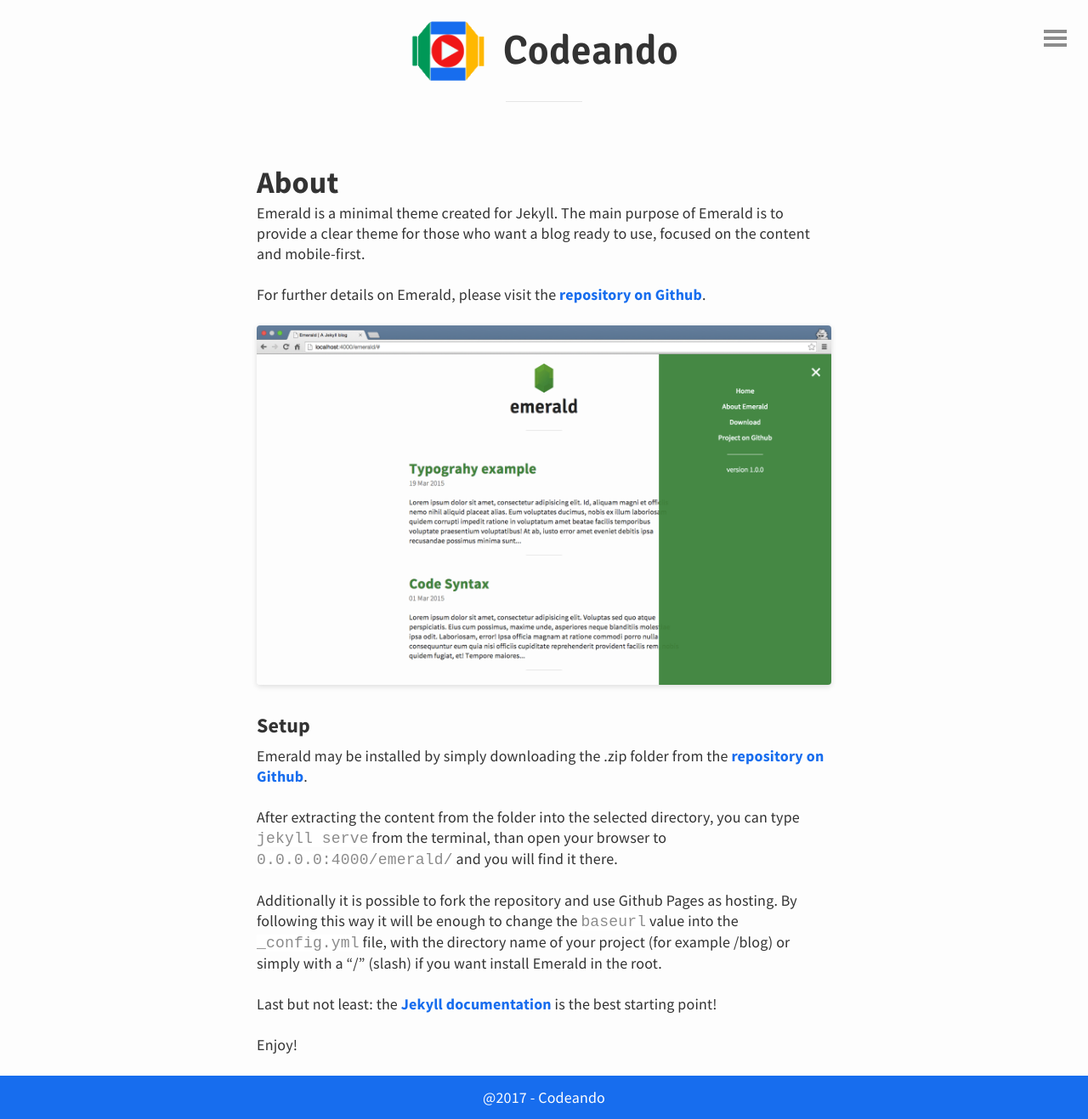
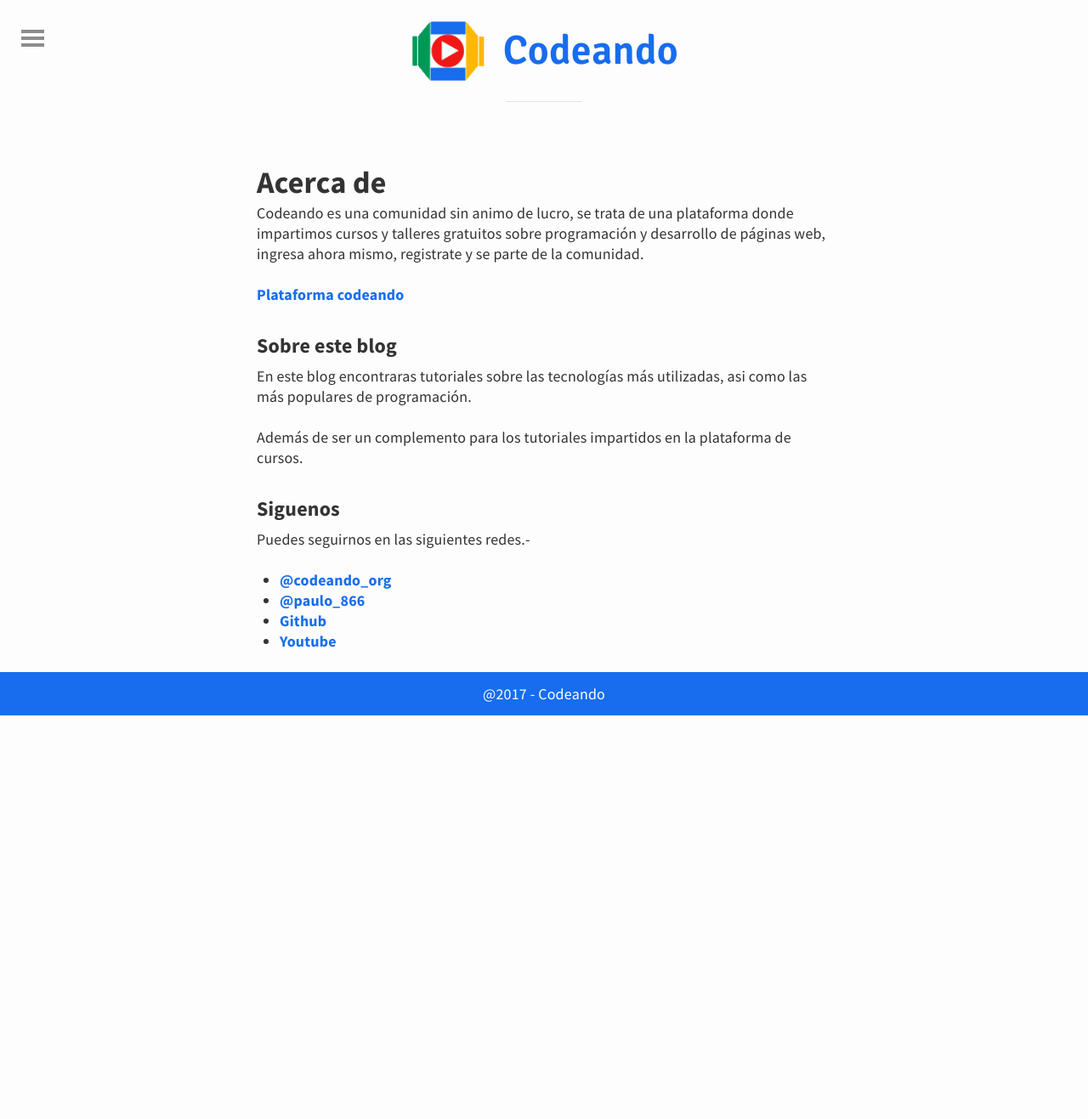
Before and after one commit to Codeandomx/codeandomx, a Jekyll site: the page built from about.md, in a window 1280 px wide. Shown: the whole page at 85% size. Built offline with Jekyll 4.4.1, drawn with Linux system fonts in a browser that asks for light colours; after the commit the page ends 900 px from its top, so only the background shows below that.

Commit message:
Generando ultimos detalles de la plantilla

```diff
--- a/_config.yml
+++ b/_config.yml
@@ -36,4 +36,4 @@
 # Options
 custom_header: false
 custom_nav_footer: false
-reverse: false
+reverse: true
--- a/_includes/link.html
+++ b/_includes/link.html
@@ -1,2 +1,3 @@
-<a href="https://github.com/KingFelix/emerald/archive/master.zip">Download</a>
-<a href="https://github.com/KingFelix/emerald">Project on Github</a>
+<a href="http://codeando.org">Plataforma de cursos</a>
+<a href="https://github.com/codeandomx">Github</a>
+<a href="">Youtube</a>
--- a/_sass/layout.scss
+++ b/_sass/layout.scss
@@ -58,6 +58,11 @@
 
 #nav-menu-left {
   @include icon-position(left);
+}
+#nav-menu:hover,
+#nav-menu-left:hover
+{
+  cursor: pointer;
 }
 
 #menu {
@@ -138,6 +143,7 @@
   	font-family: 'Signika', sans-serif; //Emerald logo font
     font-weight: 600;
     vertical-align: middle;
+    color: #176DEE;
   }
   &:after {
   	display: block;
--- a/about.md
+++ b/about.md
@@ -1,21 +1,24 @@
 ---
 layout: page
-title: About Emerald
+title: Acerca de codeando
 ---
-## About
-Emerald is a minimal theme created for Jekyll. The main purpose of Emerald is to provide a clear theme for those who want a blog ready to use, focused on the content and mobile-first.
+## Acerca de
 
-For further details on Emerald, please visit the [repository on Github](https://github.com/KingFelix/emerald/).
+Codeando es una comunidad sin animo de lucro, se trata de una plataforma donde impartimos cursos y talleres gratuitos sobre programación y desarrollo de páginas web, ingresa ahora mismo, registrate y se parte de la comunidad.
 
-![Emerald](img/Emerald01.png "Emerald")
+[Plataforma codeando](http://codeando.org)
 
-### Setup
-Emerald may be installed by simply downloading the .zip folder from the [repository on Github](https://github.com/KingFelix/emerald/archive/master.zip).
+### Sobre este blog
 
-After extracting the content from the folder into the selected directory, you can type ``jekyll serve`` from the terminal, than open your browser to ``0.0.0.0:4000/emerald/`` and you will find it there.
+En este blog encontraras tutoriales sobre las tecnologías más utilizadas, asi como las más populares de programación.
 
-Additionally it is possible to fork the repository and use Github Pages as hosting. By following this way it will be enough to change the ``baseurl`` value into the ``_config.yml`` file, with the directory name of your project (for example /blog) or simply with a "/" (slash) if you want install Emerald in the root.
+Además de ser un complemento para los tutoriales impartidos en la plataforma de cursos.
 
-Last but not least: the [Jekyll documentation](http://jekyllrb.com) is the best starting point!
+### Siguenos
 
-Enjoy!
+Puedes seguirnos en las siguientes redes.-
+
+* [@codeando_org](https://twitter.com/codeando_org)
+* [@paulo_866](https://twitter.com/paulo_866)
+* [Github](https://github.com/codeandomx)
+* [Youtube](https://youtube.com)
```
